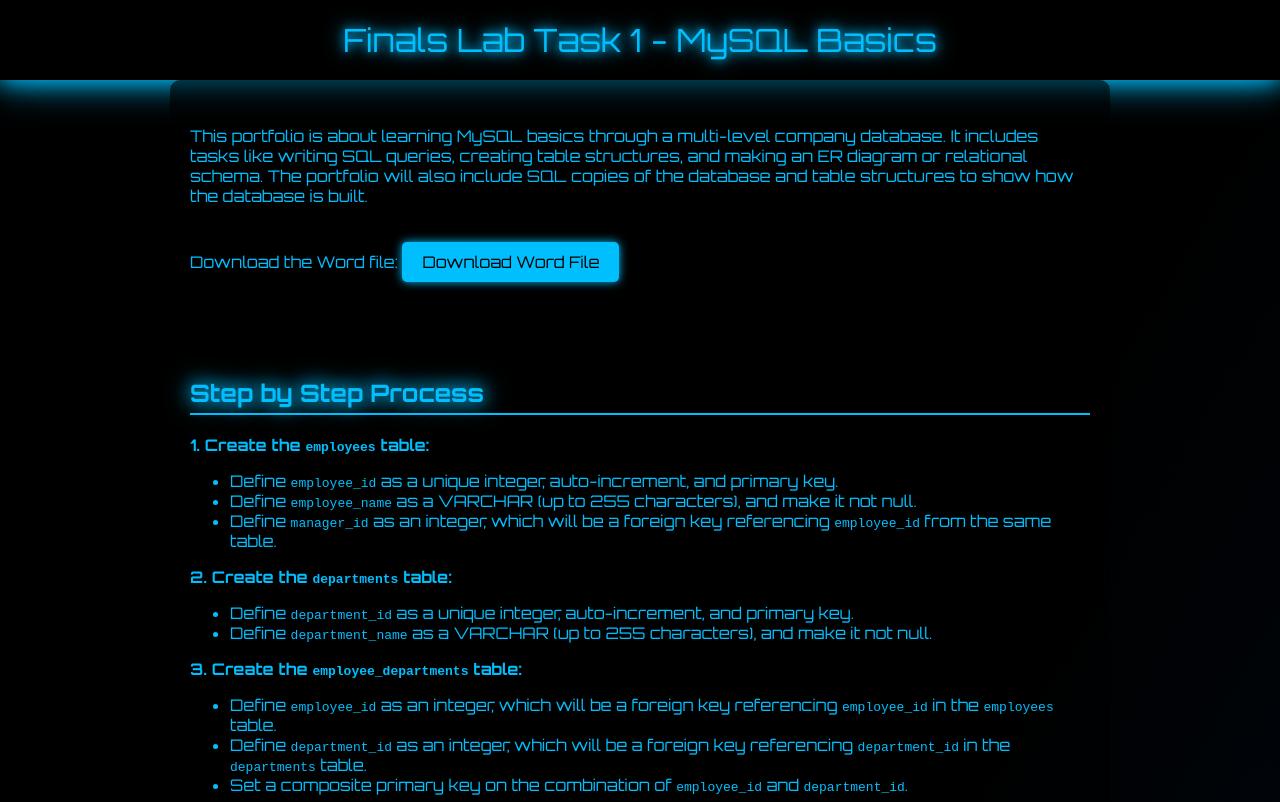
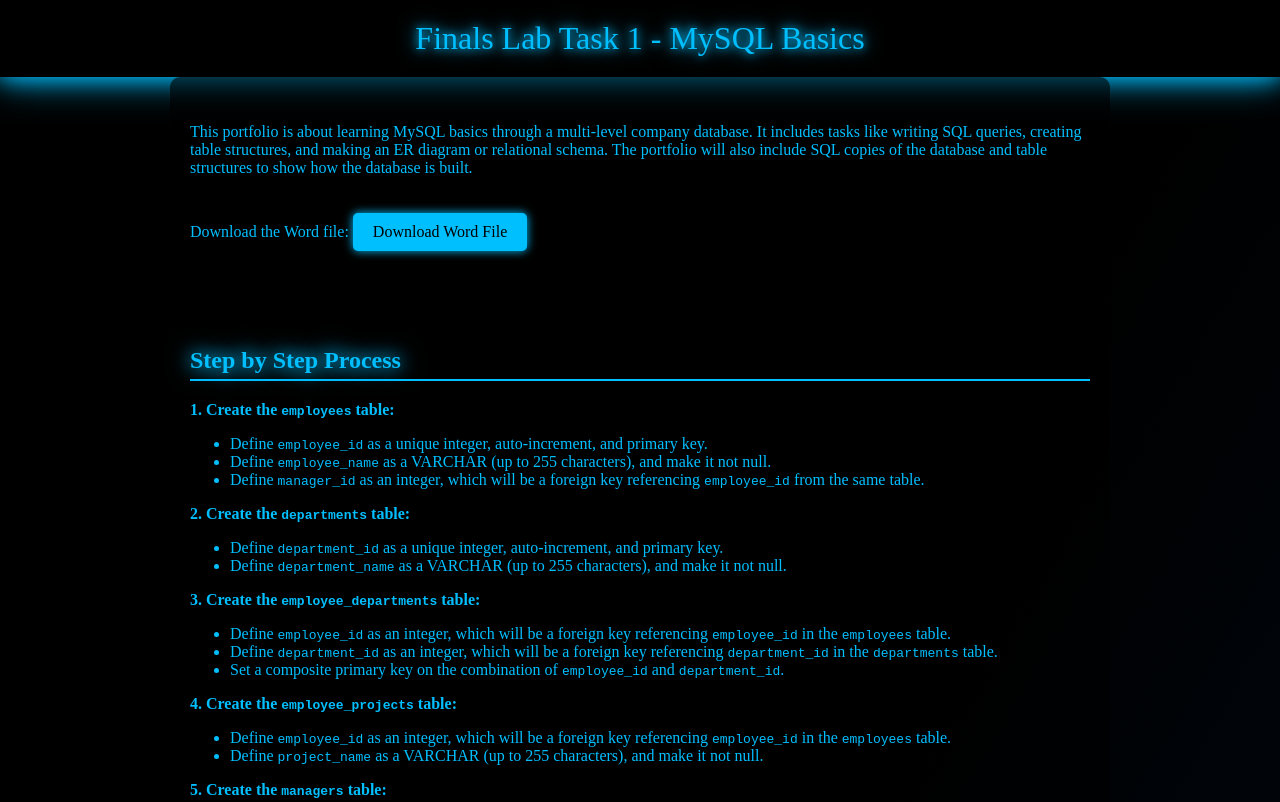
Before and after one commit to Soguilon/Finals-Lab-Task-1, a plain HTML site: page index.html in a window 1280 px wide. Shown: the top 802 px of the page. Drawn offline with Linux system fonts and the light colour scheme.

Commit message:
Update index.html

```diff
--- a/index.html
+++ b/index.html
@@ -9,7 +9,7 @@
 
     body {
       margin: 0;
-      font-family: 'Orbitron', sans-serif;
+      font-family: 'Times New Roman', Times, serif;
       background: linear-gradient(120deg, #000 30%, #020f1f 70%);
       color: #00bfff;
       overflow-x: hidden;
```
